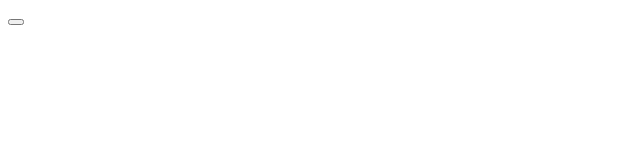
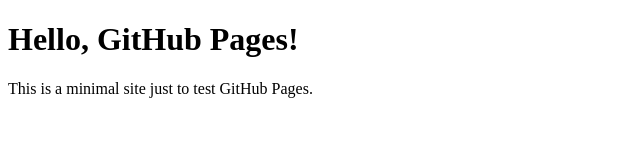
Before and after one commit to Cormac-L/Cormac-L.github.io, a plain HTML site: page Index.html in a window 1280 px wide. Shown: the whole page, without its empty margins (0-640 px from the left). Drawn offline with Linux system fonts and the light colour scheme.

Commit message:
Update Index.html

```diff
--- a/Index.html
+++ b/Index.html
@@ -1,4 +1,11 @@
 <!DOCTYPE html>
-<html>
-  <button></button>
+<html lang="en">
+<head>
+  <meta charset="UTF-8">
+  <title>My GitHub Website</title>
+</head>
+<body>
+  <h1>Hello, GitHub Pages!</h1>
+  <p>This is a minimal site just to test GitHub Pages.</p>
+</body>
 </html>
```
